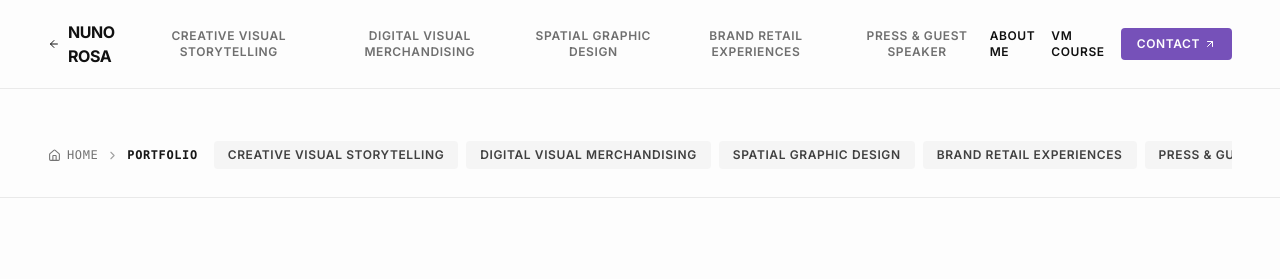
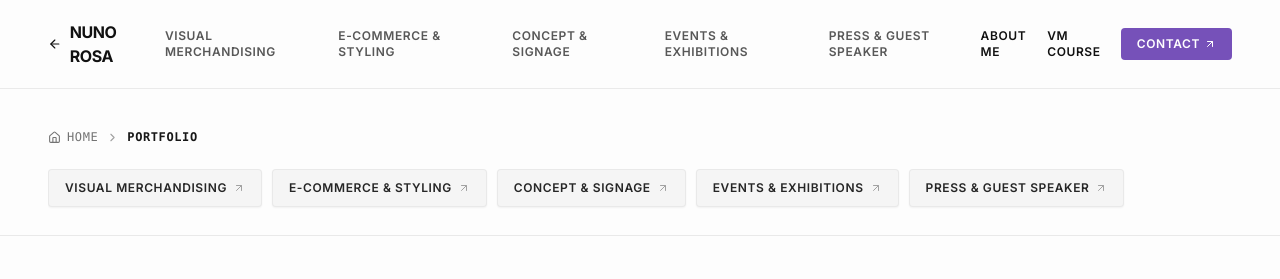
Before and after one commit to phinix99/Nuno-Rosa-Portfolio, a React (Vite) app: page /portfolio/1 in a window 1280 px wide. Shown: the top 279 px of the page. Built offline with nearby package versions, Linux system fonts and the light colour scheme.

Commit message:
Add direct gallery selector tabs across top of Portfolio and Gallery pages to open full gallery on click

```diff
--- a/src/pages/Portfolio.tsx
+++ b/src/pages/Portfolio.tsx
@@ -61,6 +61,14 @@ const portfolioData = [
   }
 ];
 
+const galleryLinks = [
+  { name: "VISUAL MERCHANDISING", slug: "visual-merchandising" },
+  { name: "E-COMMERCE & STYLING", slug: "e-commerce-styling" },
+  { name: "CONCEPT & SIGNAGE", slug: "concept-signage" },
+  { name: "EVENTS & EXHIBITIONS", slug: "events-exhibition" },
+  { name: "PRESS & GUEST SPEAKER", slug: "press-speaker" }
+];
+
 export default function Portfolio() {
   const { category } = useParams();
   const [activeSlug, setActiveSlug] = useState(category || "visual-merchandising");
@@ -76,16 +84,6 @@ export default function Portfolio() {
     }
   }, [category]);
 
-  const scrollToSection = (slug: string) => {
-    setActiveSlug(slug);
-    const el = document.getElementById(slug);
-    if (el) {
-      const yOffset = -100;
-      const y = el.getBoundingClientRect().top + window.pageYOffset + yOffset;
-      window.scrollTo({ top: y, behavior: 'smooth' });
-    }
-  };
-
   return (
     <main className="bg-[#fdfdfd] min-h-screen text-[#111] font-sans antialiased overflow-x-hidden">
       {/* Sticky Minimal Navbar */}
@@ -97,20 +95,16 @@ export default function Portfolio() {
           <ArrowLeft size={16} /> NUNO ROSA
         </Link>
 
-        {/* Quick Category Anchor Bar (Desktop) */}
+        {/* Quick Category Selector Links (Desktop) */}
         <div className="hidden xl:flex items-center gap-2 font-sans text-xs font-semibold tracking-wider uppercase">
-          {portfolioData.map((section) => (
-            <button
-              key={section.slug}
-              onClick={() => scrollToSection(section.slug)}
-              className={`px-3.5 py-1.5 rounded-full transition-all ${
-                activeSlug === section.slug
-                  ? 'bg-[#111] text-white shadow-sm'
-                  : 'text-[#111]/60 hover:text-[#111] hover:bg-neutral-100'
-              }`}
+          {galleryLinks.map((g) => (
+            <Link
+              key={g.slug}
+              to={`/gallery/${g.slug}`}
+              className="px-3.5 py-1.5 rounded-sm transition-all text-[#111]/70 hover:text-white hover:bg-[#7651B9] border border-transparent hover:border-[#7651B9]"
             >
-              {section.category}
-            </button>
+              {g.name}
+            </Link>
           ))}
         </div>
 
@@ -131,8 +125,9 @@ export default function Portfolio() {
         </div>
       </nav>
 
-      {/* Minimal Header & Breadcrumbs */}
-      <header className="max-w-[1500px] mx-auto px-6 md:px-12 pt-8 md:pt-12 pb-6 border-b border-neutral-200/80 flex flex-col md:flex-row md:items-center justify-between gap-4">
+      {/* Minimal Header & Gallery Selectors */}
+      <header className="max-w-[1500px] mx-auto px-6 md:px-12 pt-8 md:pt-10 pb-6 border-b border-neutral-200/80 flex flex-col gap-6">
+        <div className="flex items-center justify-between">
           {/* Breadcrumb Navigation */}
           <nav aria-label="Breadcrumb" className="flex items-center gap-2 text-xs font-mono tracking-wider uppercase text-neutral-500">
             <Link to="/" className="hover:text-[#7651B9] transition-colors flex items-center gap-1.5 font-medium">
@@ -141,21 +136,19 @@ export default function Portfolio() {
             <ChevronRight size={13} className="text-neutral-400" />
             <span className="text-neutral-900 font-bold">Portfolio</span>
           </nav>
+        </div>
 
-        {/* Quick Category Bar */}
-        <div className="flex items-center gap-2 overflow-x-auto no-scrollbar py-1">
-          {portfolioData.map((section) => (
-            <button
-              key={section.slug}
-              onClick={() => scrollToSection(section.slug)}
-              className={`shrink-0 px-3.5 py-1.5 rounded-sm text-xs font-semibold tracking-wider uppercase transition-all ${
-                activeSlug === section.slug
-                  ? 'bg-[#111] text-white shadow-xs'
-                  : 'bg-neutral-100 text-neutral-700 hover:bg-neutral-200'
-              }`}
+        {/* Gallery Selectors Bar - Click any to directly open that gallery */}
+        <div className="flex items-center gap-2.5 overflow-x-auto no-scrollbar pb-1">
+          {galleryLinks.map((g) => (
+            <Link
+              key={g.slug}
+              to={`/gallery/${g.slug}`}
+              className="shrink-0 px-4 py-2.5 rounded-sm text-xs font-semibold tracking-wider uppercase transition-all bg-neutral-100 text-neutral-800 hover:bg-[#7651B9] hover:text-white border border-black/5 hover:border-[#7651B9] shadow-xs flex items-center gap-1.5 group"
             >
-              {section.category}
-            </button>
+              <span>{g.name}</span>
+              <ArrowUpRight size={12} className="opacity-40 group-hover:opacity-100 group-hover:translate-x-0.5 group-hover:-translate-y-0.5 transition-all" />
+            </Link>
           ))}
         </div>
       </header>
--- a/src/pages/ProjectGalleryPage.tsx
+++ b/src/pages/ProjectGalleryPage.tsx
@@ -12,6 +12,14 @@ const slugMap: Record<string, string> = {
   "events-exhibition": "EVENTS & Brand Exhibition",
   "press-speaker": "PRESS & GUEST SPEAKER"
 };
+
+const galleryTabs = [
+  { name: "VISUAL MERCHANDISING", slug: "visual-merchandising" },
+  { name: "E-COMMERCE & STYLING", slug: "e-commerce-styling" },
+  { name: "CONCEPT & SIGNAGE", slug: "concept-signage" },
+  { name: "EVENTS & EXHIBITION", slug: "events-exhibition" },
+  { name: "PRESS & GUEST SPEAKER", slug: "press-speaker" }
+];
 
 export default function ProjectGalleryPage() {
   const { category } = useParams();
@@ -75,7 +83,7 @@ export default function ProjectGalleryPage() {
   // Scroll to top on mount
   useEffect(() => {
     window.scrollTo(0, 0);
-  }, []);
+  }, [category]);
 
   if (!category || !categoryKey) {
     return (
@@ -101,15 +109,34 @@ export default function ProjectGalleryPage() {
             ← All Disciplines
           </Link>
         </div>
+
+        {/* Gallery Tabs (Desktop Navbar) */}
+        <div className="hidden xl:flex items-center gap-2">
+          {galleryTabs.map((tab) => (
+            <Link
+              key={tab.slug}
+              to={`/gallery/${tab.slug}`}
+              className={`px-3 py-1.5 rounded-sm text-[11px] font-semibold tracking-wider uppercase transition-all ${
+                category === tab.slug
+                  ? 'bg-[#7651B9] text-white'
+                  : 'text-black/60 hover:text-black hover:bg-black/5'
+              }`}
+            >
+              {tab.name}
+            </Link>
+          ))}
+        </div>
+
         <span className="font-mono text-xs md:text-sm text-black/60 tracking-widest uppercase">
           {flattenedImages.length} Curated Visuals
         </span>
       </nav>
 
       {/* Header */}
-      <header className="max-w-[1600px] mx-auto px-6 md:px-12 pt-12 md:pt-20 pb-12">
-        {/* Breadcrumb Navigation */}
-        <nav aria-label="Breadcrumb" className="flex items-center gap-2 text-xs font-mono tracking-wider uppercase text-neutral-500 mb-8">
+      <header className="max-w-[1600px] mx-auto px-6 md:px-12 pt-8 md:pt-12 pb-8">
+        {/* Breadcrumb Navigation & Top Category Switcher */}
+        <div className="flex flex-col gap-6 mb-8">
+          <nav aria-label="Breadcrumb" className="flex items-center gap-2 text-xs font-mono tracking-wider uppercase text-neutral-500">
             <Link to="/" className="hover:text-[#7651B9] transition-colors flex items-center gap-1.5 font-medium">
               <Home size={13} /> Home
             </Link>
@@ -121,18 +148,33 @@ export default function ProjectGalleryPage() {
             <span className="text-neutral-900 font-bold">{categoryKey}</span>
           </nav>
 
+          {/* Gallery Switcher Bar */}
+          <div className="flex items-center gap-2 overflow-x-auto no-scrollbar pb-1">
+            {galleryTabs.map((tab) => (
+              <Link
+                key={tab.slug}
+                to={`/gallery/${tab.slug}`}
+                className={`shrink-0 px-3.5 py-2 rounded-sm text-xs font-semibold tracking-wider uppercase transition-all border ${
+                  category === tab.slug
+                    ? 'bg-[#7651B9] text-white border-[#7651B9] shadow-xs'
+                    : 'bg-neutral-100 text-neutral-700 hover:bg-neutral-200 border-black/5'
+                }`}
+              >
+                {tab.name}
+              </Link>
+            ))}
+          </div>
+        </div>
+
         <motion.div
-          initial={{ opacity: 0, y: 20 }}
+          initial={{ opacity: 0, y: 15 }}
           animate={{ opacity: 1, y: 0 }}
-          transition={{ duration: 0.8, ease: [0.16, 1, 0.3, 1] }}
+          transition={{ duration: 0.6, ease: [0.16, 1, 0.3, 1] }}
         >
-          <h1 className="text-4xl md:text-6xl lg:text-7xl font-medium tracking-tight uppercase text-black mb-6 leading-none">
+          <h1 className="text-3xl md:text-5xl lg:text-6xl font-medium tracking-tight uppercase text-black mb-4 leading-none">
             {categoryKey}
           </h1>
-          <div className="w-20 h-[3px] bg-[#7651B9]" />
-          <p className="mt-6 text-black/70 font-light max-w-2xl text-base md:text-xl leading-relaxed">
-            Explore the curated spatial architecture and visual merchandising concepts for {categoryKey}.
-          </p>
+          <div className="w-16 h-[3px] bg-[#7651B9]" />
         </motion.div>
       </header>
 
```
Lines whose indentation alone changed are shown as unchanged.
